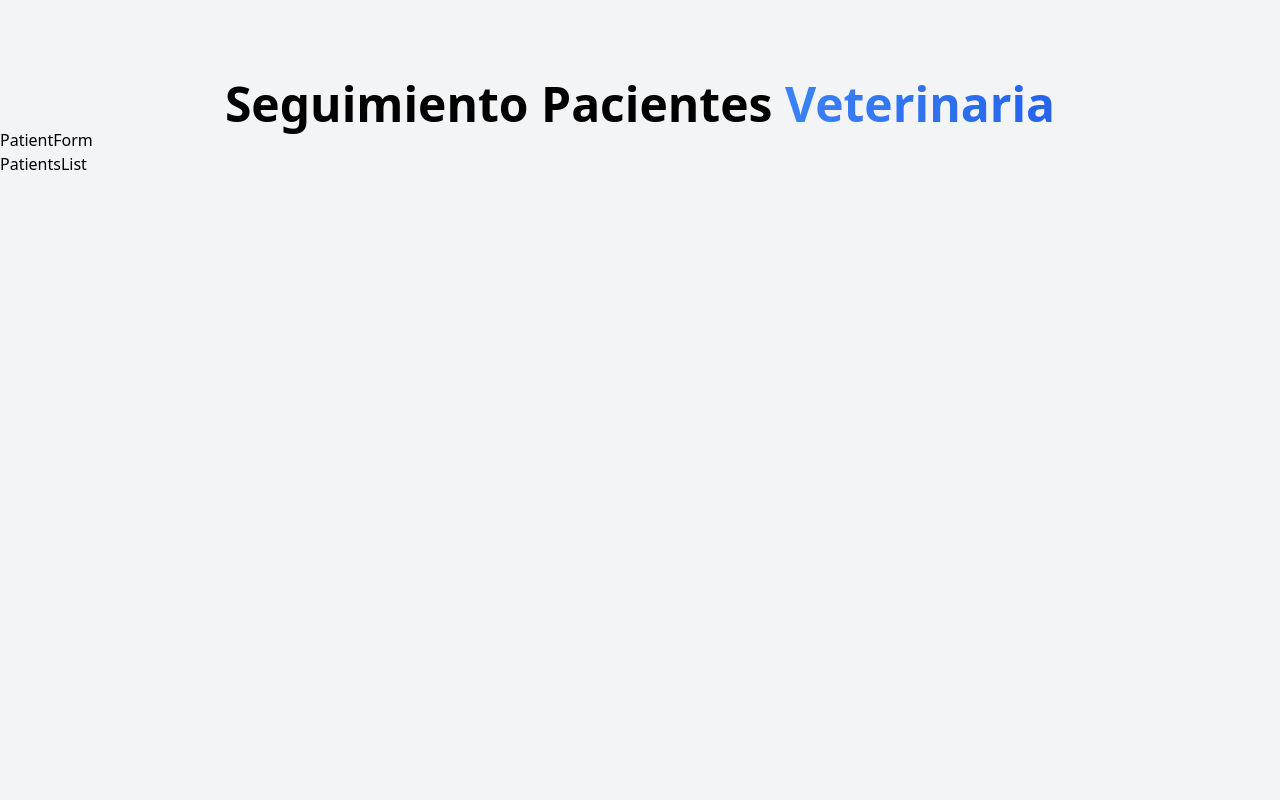
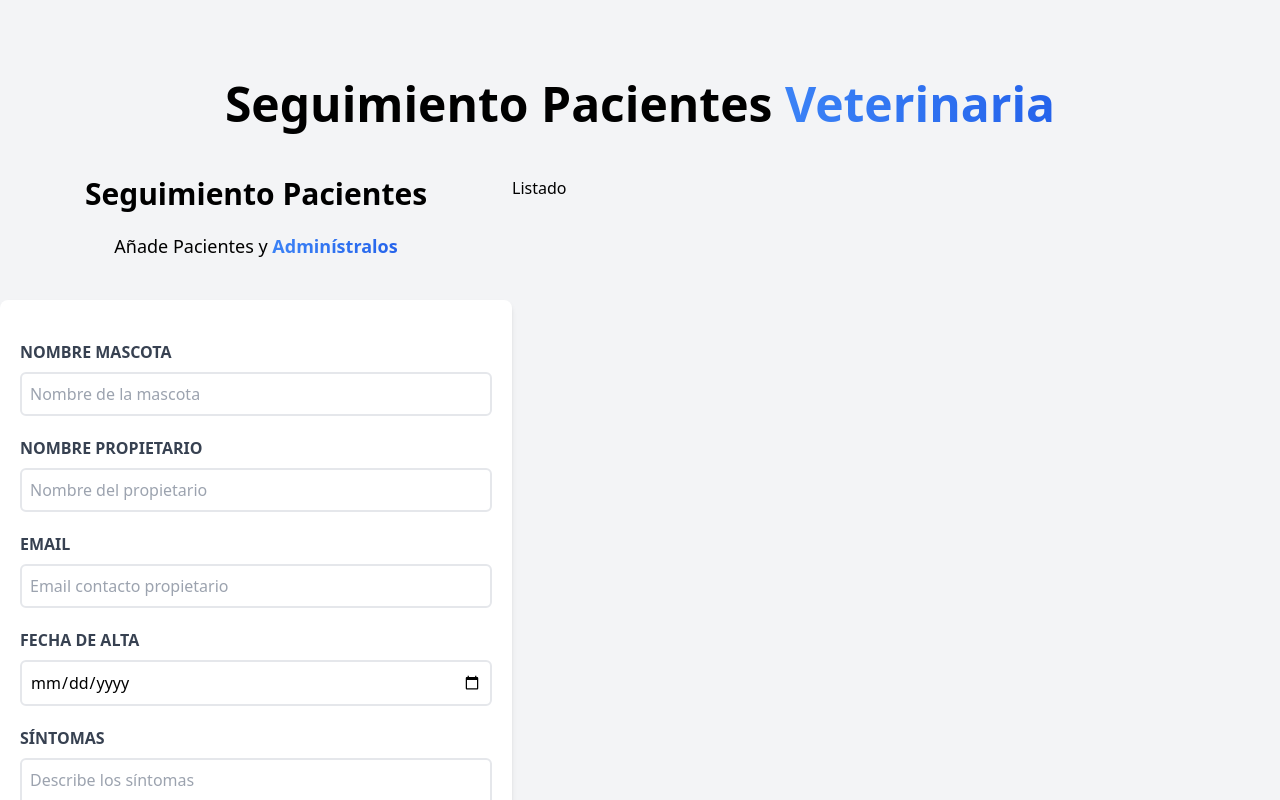
Before and after one commit to acarmonabelmonte/react-patient-manager, a React (Vite) app: page / in a window 1280 px wide. Shown: the top 800 px of the page. Built offline with nearby package versions, Linux system fonts and the light colour scheme.

Commit message:
💄 styled PatientForm

```diff
--- a/src/App.jsx
+++ b/src/App.jsx
@@ -6,8 +6,10 @@ function App() {
   return (
     <div className="container mx-auto mt-20">
       <Header />
-      <PatientForm />
-      <PatientsList />
+      <div className="mt-12 flex">
+        <PatientForm />
+        <PatientsList />
+      </div>
     </div>
   );
 }
--- a/src/components/PatientForm.jsx
+++ b/src/components/PatientForm.jsx
@@ -1,5 +1,96 @@
 const PatientForm = () => {
-  return <h2>PatientForm</h2>;
+  return (
+    <div className="md:w-1/2 lg:w-2/5">
+      <h2 className="font-black text-3xl text-center">Seguimiento Pacientes</h2>
+      <p className="mt-5 text-lg text-center mb-10">
+        Añade Pacientes y{" "}
+        <span className="bg-gradient-to-r from-blue-500 to-blue-600 text-transparent bg-clip-text font-bold">
+          Adminístralos
+        </span>
+      </p>
+      <form className="bg-white shadow-md rounded-lg py-10 px-5 mb-10">
+        <div className="mb-5">
+          <label
+            className="block text-gray-700 uppercase font-bold"
+            htmlFor="pet"
+          >
+            Nombre Mascota
+          </label>
+          <input
+            className="border-2 w-full p-2 mt-2 placeholder:text-gray-400 rounded-md"
+            placeholder="Nombre de la mascota"
+            type="text"
+            id="pet"
+            name="pet"
+          />
+        </div>
+        <div className="mb-5">
+          <label
+            className="block text-gray-700 uppercase font-bold"
+            htmlFor="owner"
+          >
+            Nombre Propietario
+          </label>
+          <input
+            className="border-2 w-full p-2 mt-2 placeholder:text-gray-400 rounded-md"
+            placeholder="Nombre del propietario"
+            type="text"
+            id="owner"
+            name="owner"
+          />
+        </div>
+        <div className="mb-5">
+          <label
+            className="block text-gray-700 uppercase font-bold"
+            htmlFor="email"
+          >
+            Email
+          </label>
+          <input
+            className="border-2 w-full p-2 mt-2 placeholder:text-gray-400 rounded-md"
+            placeholder="Email contacto propietario"
+            type="email"
+            id="email"
+            name="email"
+          />
+        </div>
+        <div className="mb-5">
+          <label
+            className="block text-gray-700 uppercase font-bold"
+            htmlFor="registerDate"
+          >
+            Fecha de Alta
+          </label>
+          <input
+            className="border-2 w-full p-2 mt-2 rounded-md"
+            type="date"
+            id="registerDate"
+            name="registerDate"
+          />
+        </div>
+        <div className="mb-5">
+          <label
+            className="block text-gray-700 uppercase font-bold"
+            htmlFor="symptoms"
+          >
+            Síntomas
+          </label>
+          <textarea
+            className="border-2 w-full p-2 mt-2 rounded-md"
+            name="symptoms"
+            id="symptoms"
+            placeholder="Describe los síntomas"
+          ></textarea>
+        </div>
+        <input
+          type="submit"
+          className="bg-gradient-to-r from-blue-500 to-blue-600 w-full text-white
+          uppercase font-bold p-3 hover:opacity-75 cursor-pointer transition-all"
+          value="Agregar Paciente"
+        />
+      </form>
+    </div>
+  );
 };
 
 export default PatientForm;
--- a/src/components/PatientsList.jsx
+++ b/src/components/PatientsList.jsx
@@ -1,5 +1,9 @@
 const PatientsList = () => {
-  return <h2>PatientsList</h2>;
+  return (
+    <div className="md:w-1/2 lg:w-3/5">
+      <h2>Listado</h2>
+    </div>
+  );
 };
 
 export default PatientsList;
```
